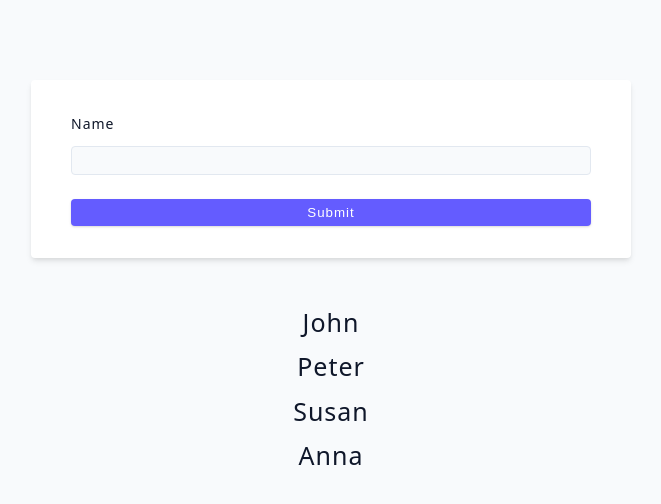
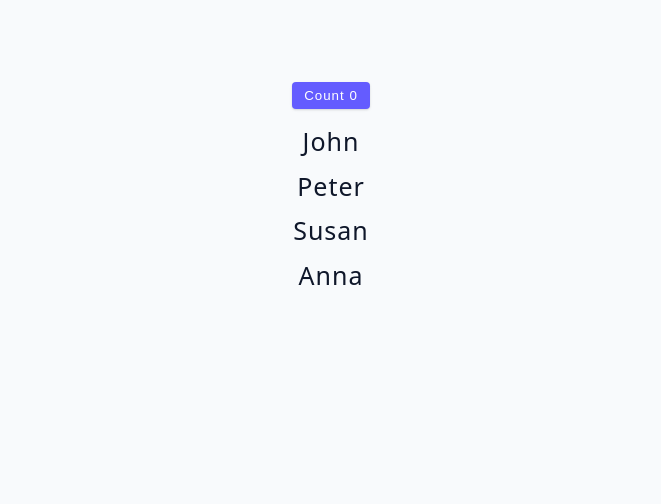
Before and after one commit to vinothsmart/react18, a React (Vite) app: page / in a window 1280 px wide. Shown: the top 504 px of the page, without its empty margins (309-970 px from the left). Built offline with nearby package versions, Linux system fonts and the light colour scheme.

Commit message:
react memo optimze

```diff
--- a/src/App.jsx
+++ b/src/App.jsx
@@ -1,9 +1,9 @@
-import LowerStateChallenge from './tutorial/11-performance/starter/02-lower-state-challenge';
+import LowerState from './tutorial/11-performance/starter/03-hooks';
 
 function App() {
   return (
     <div className='container'>
-      <LowerStateChallenge />
+      <LowerState />
     </div>
   );
 }
--- a/src/tutorial/11-performance/starter/03-hooks/List.jsx
+++ b/src/tutorial/11-performance/starter/03-hooks/List.jsx
@@ -1,3 +1,4 @@
+import { memo } from 'react';
 import Item from './Person';
 
 const List = ({ people }) => {
@@ -9,4 +10,5 @@ const List = ({ people }) => {
     </div>
   );
 };
-export default List;
+
+export default memo(List);
```
